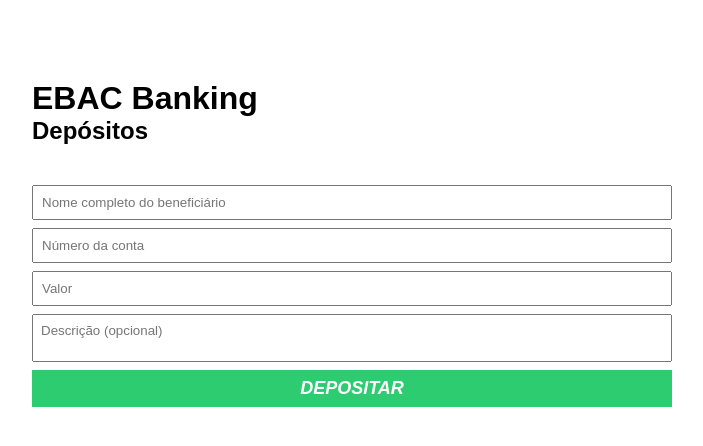
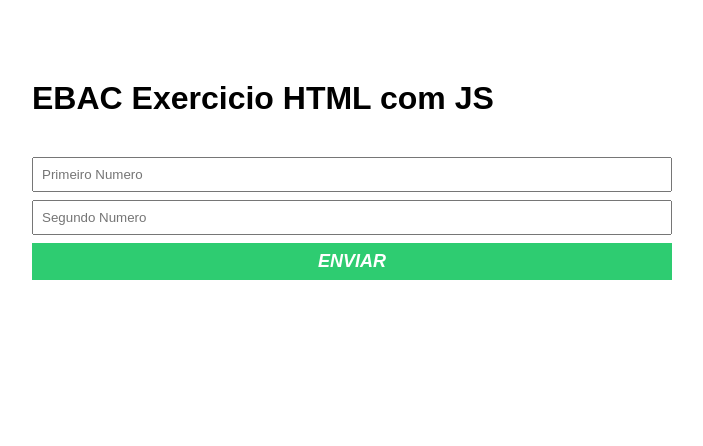
Before and after one commit to odaniloborges/curso_ebac_frontend, a plain HTML site: page index.html in a window 1280 px wide. Shown: the whole page, without its empty margins (288-991 px from the left). Drawn offline with Linux system fonts and the light colour scheme.

Commit message:
Update index.html

```diff
--- a/index.html
+++ b/index.html
@@ -4,20 +4,17 @@
     <meta charset="UTF-8">
     <meta http-equiv="X-UA-Compatible" content="IE=edge">
     <meta name="viewport" content="width=device-width, initial-scale=1.0">
-    <title>HTML com JS</title>
+    <title>Exercicio - HTML com JS</title>
     <link rel="stylesheet" href="./main.css" />
 </head>
 <body>
     <div class="container">
-        <h1>EBAC Banking</h1>
-        <h2>Depósitos</h2>
-        <form id="form-deposito">
-            <input type="text" required id="nome-beneficiario" placeholder="Nome completo do beneficiário" />
-            <p class="error-message">O nome precisa ser completo!</p>
-            <input type="number" id="numero-conta" required placeholder="Número da conta" />
-            <input type="number" id="valor-deposito" required placeholder="Valor" />
-            <textarea placeholder="Descrição (opcional)"></textarea>
-            <button type="submit" id="btn-depositar">Depositar</button>
+        <h1>EBAC Exercicio HTML com JS</h1>
+        <form id="form-numeros">
+            <input type="number" required id="numero-a" placeholder="Primeiro Numero" />
+            <input type="number" required id="numero-b" placeholder="Segundo Numero" />
+            <p class="error-message">O segundo número precisa ser maior que o primeiro!</p>
+            <button type="submit" id="btn-enviar">Enviar</button>
         </form>
         <p class="success-message"></p>
     </div>
```
